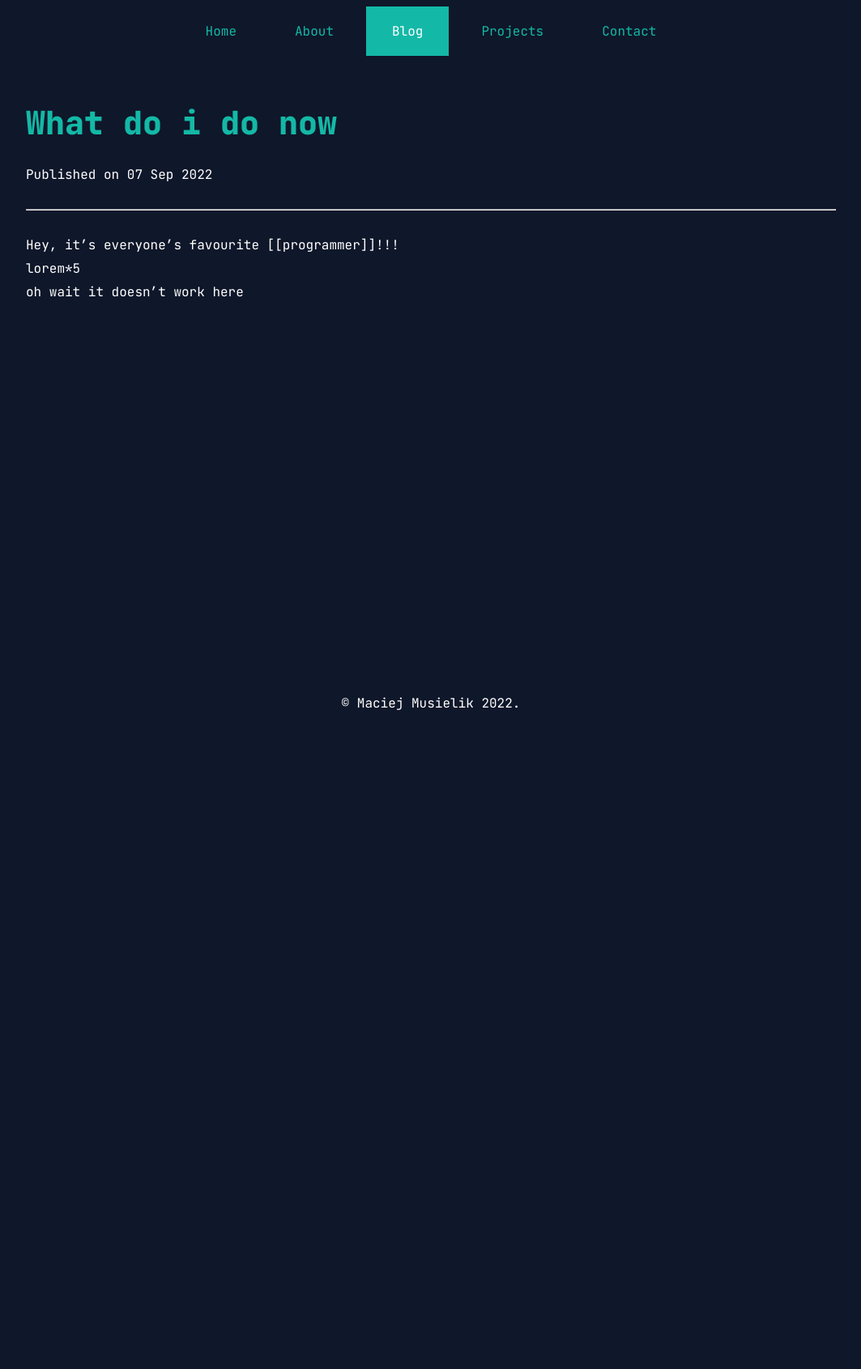
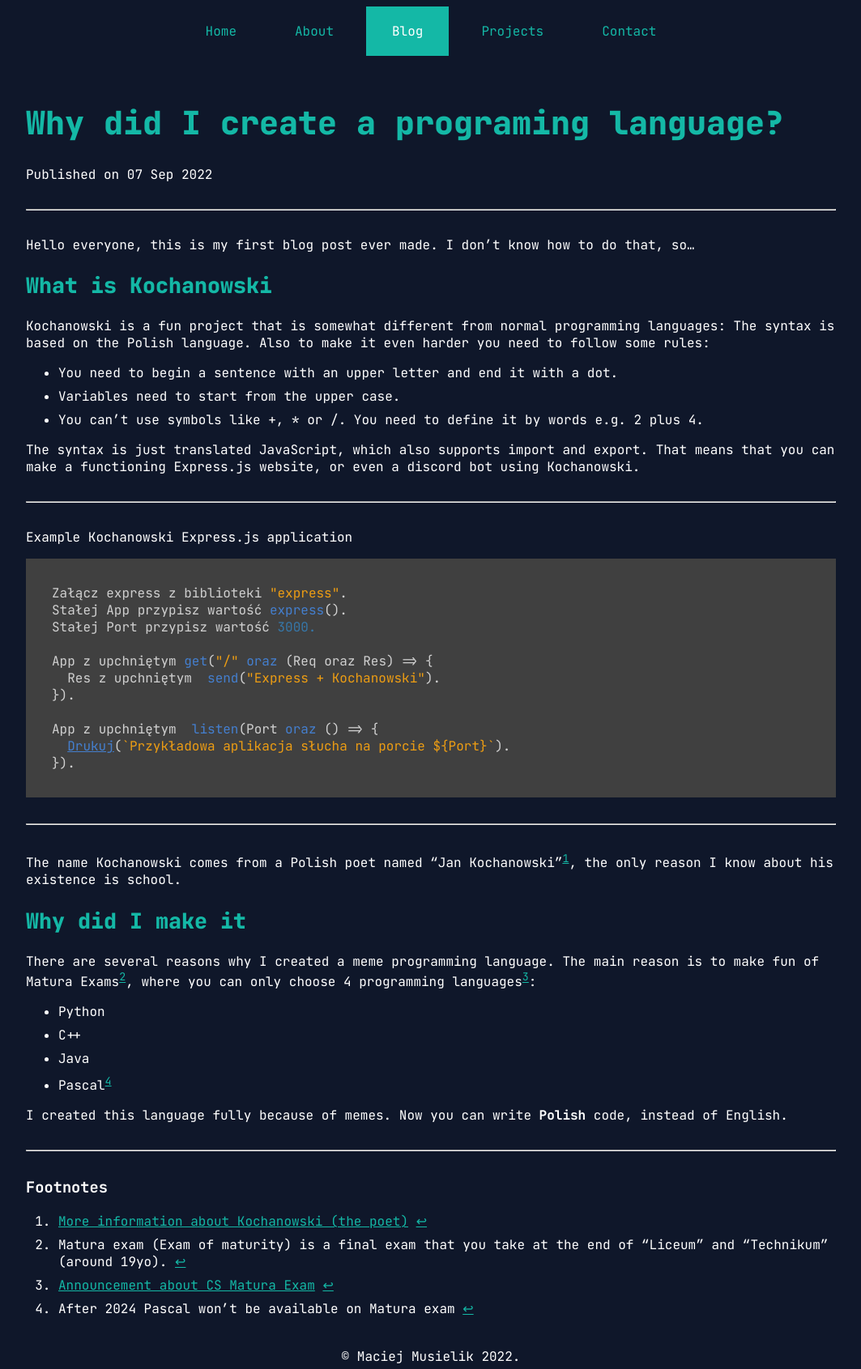
Before and after one commit to CheryX/mmusielik.xyz, a Jekyll site: the page built from _posts/2022-09-07-my-first-blog.md, in a window 1280 px wide. Shown: the whole page at 81% size, without its empty margins (108-1171 px from the left). Built offline with Jekyll 4.4.1, drawn with Linux system fonts in a browser that asks for light colours; before the commit the page ends 900 px from its top, so only the background shows below that.

Commit message:
First post!

````diff
--- a/_posts/2022-09-07-my-first-blog.md
+++ b/_posts/2022-09-07-my-first-blog.md
@@ -1,13 +1,62 @@
 ---
 layout: post
 site: blog
-title:  "What do i do now"
+title:  "Why did I create a programing language?"
 date:   2022-09-07 20:27:24 +0200
-categories: jekyll update
+categories: kochanowski projects
 ---
 
-Hey, it's everyone's favourite [[programmer]]!!!
+Hello everyone, this is my first blog post ever made. I don't know how to do that, so...
 
-lorem*5
+## What is Kochanowski
 
-oh wait it doesn't work here
+Kochanowski is a fun project that is somewhat different from normal programming languages: The syntax is based on the Polish language. Also to make it even harder you need to follow some rules:
+
+* You need to begin a sentence with an upper letter and end it with a dot.
+* Variables need to start from the upper case.
+* You can't use symbols like `+`, `*` or `/`. You need to define it by words e.g. `2 plus 4`.
+
+The syntax is just translated JavaScript, which also supports `import` and `export`. That means that you can make a functioning Express.js website, or even a discord bot using Kochanowski.
+
+---
+
+Example Kochanowski Express.js application
+
+<!-- Idk why but "py" looks the best -->
+```py
+Załącz express z biblioteki "express".
+Stałej App przypisz wartość express().
+Stałej Port przypisz wartość 3000.
+
+App z upchniętym get("/" oraz (Req oraz Res) => {
+  Res z upchniętym  send("Express + Kochanowski").
+}).
+
+App z upchniętym  listen(Port oraz () => {
+  Drukuj(`Przykładowa aplikacja słucha na porcie ${Port}`).
+}).
+```
+
+---
+
+The name Kochanowski comes from a Polish poet named "Jan Kochanowski"[^0], the only reason I know about his existence is school.
+
+## Why did I make it
+
+There are several reasons why I created a meme programming language. The main reason is to make fun of Matura Exams[^1], where you can only choose 4 programming languages[^2]:
+
+* Python
+* C++
+* Java
+* Pascal[^3]
+
+I created this language fully because of memes. Now you can write **Polish** code, instead of English.
+
+---
+
+### Footnotes
+
+[^0]: [More information about Kochanowski (the poet)](https://en.wikipedia.org/wiki/Jan_Kochanowski)
+[^1]: Matura exam (Exam of maturity) is a final exam that you take at the end of "Liceum" and "Technikum" (around 19yo).
+[^2]: [Announcement about CS Matura Exam](https://cke.gov.pl/images/_KOMUNIKATY/20220819%20EM%202023%20Komunikat%20o%20egzaminie%20z%20informatyki.pdf)
+[^3]: After 2024 Pascal won't be available on Matura exam
````
